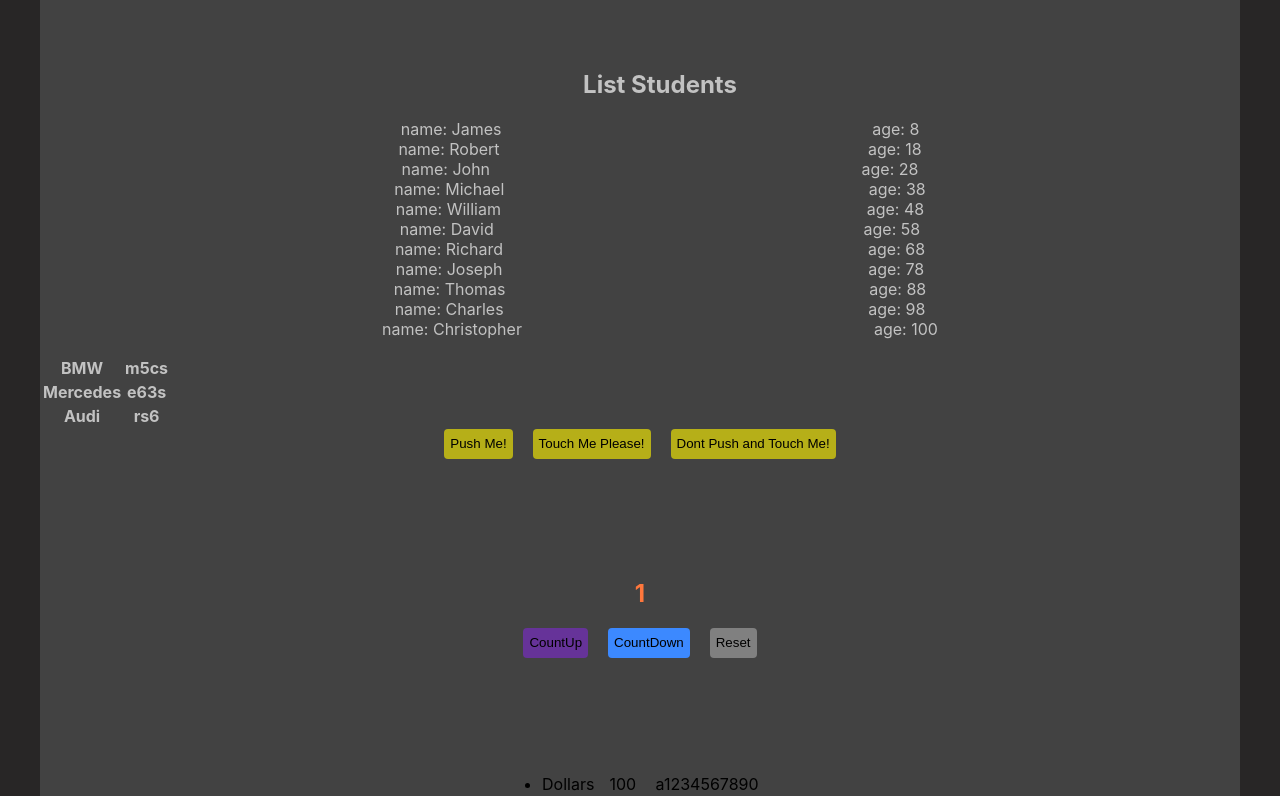
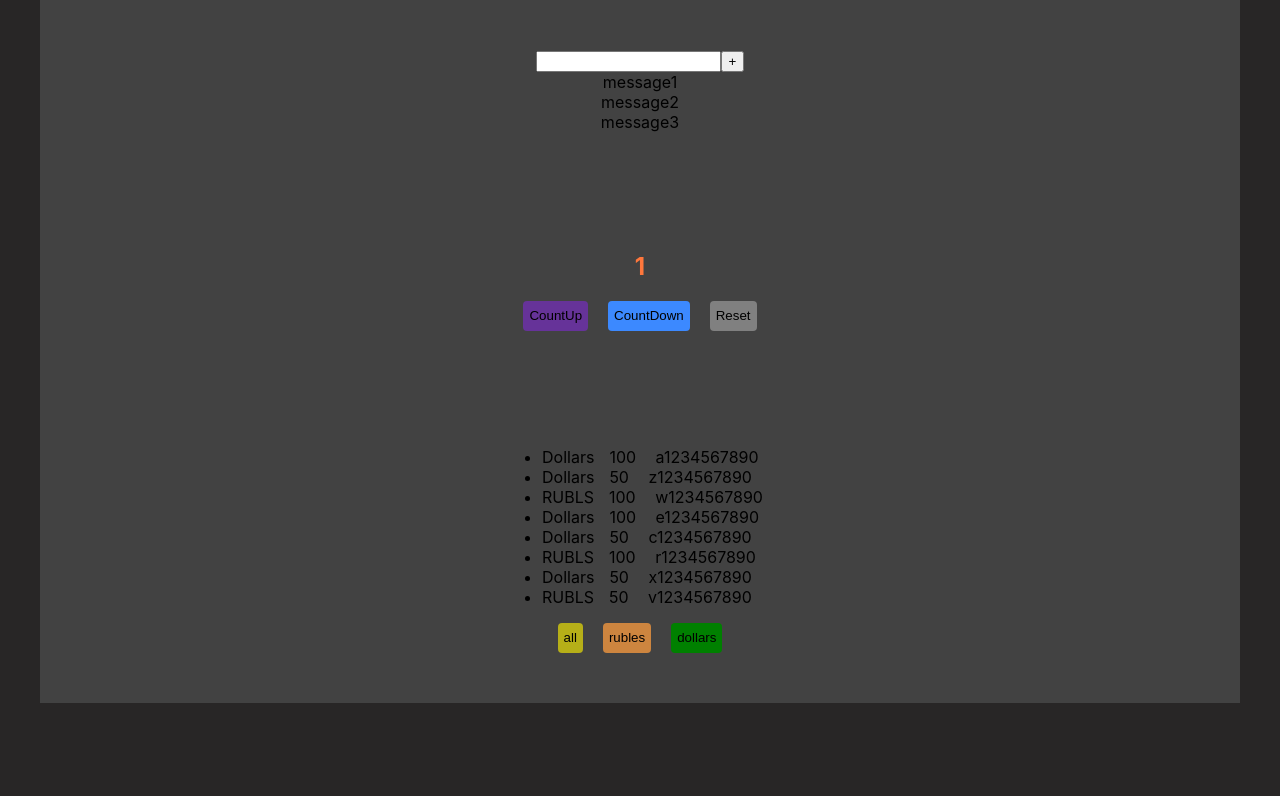
Before and after one commit to hadsome-Droid/MicroTasks, a React (Create React App) app: page / in a window 1280 px wide. Shown: the top 796 px of the page. Built offline with nearby package versions, Linux system fonts and the light colour scheme.

Commit message:
universal input complete 1/2

```diff
--- a/src/App.tsx
+++ b/src/App.tsx
@@ -6,6 +6,9 @@ import {Container} from "./components/Container";
 import {UniversalButton} from "./components/universalbutton/UniversalButton";
 import {PracticeUseState} from "./components/practiceusestate/PracticeUseState";
 import {ScopeMoney} from "./components/scopemoney/ScoupeMoney";
+import {Chat} from "./components/chat/Chat";
+
+
 
 
 function App() {
@@ -49,11 +52,12 @@ function App() {
     return (
         <>
             <Container>
-                <ListStudents students={currentStudent}/>
+                <Chat/>
+                {/*<ListStudents students={currentStudent}/>*/}
                 {/*<Button />*/}
-                <UniversalButton name={'Push Me!'} callBack={() => ButtonPush('robert', 21)}/>
-                <UniversalButton name={'Touch Me Please!'} callBack={() => ButtonTouch('Mary', 15)}/>
-                <UniversalButton name={'Dont Push and Touch Me!'} callBack={()=>StupidButton('all')}/>
+                {/*<UniversalButton name={'Push Me!'} callBack={() => ButtonPush('robert', 21)}/>*/}
+                {/*<UniversalButton name={'Touch Me Please!'} callBack={() => ButtonTouch('Mary', 15)}/>*/}
+                {/*<UniversalButton name={'Dont Push and Touch Me!'} callBack={()=>StupidButton('all')}/>*/}
             </Container>
             <PracticeUseState/>
             <ScopeMoney/>
--- /dev/null
+++ b/src/components/chat/Chat.tsx
@@ -0,0 +1,41 @@
+import React, {useState} from 'react';
+import {UniversalInput} from "../universalInput/UniversalInput";
+import styled from "styled-components";
+
+
+export const Chat = () => {
+
+    const server = [
+        {message: 'message1'},
+        {message: 'message2'},
+        {message: 'message3'},
+    ]
+
+    let [messages, setMessage] = useState(server)
+
+    const addMessage = (title: string) => {
+        console.log(title)
+        let newMessage = {message: 'DRFE'}
+        setMessage([...server, newMessage])
+    }
+
+    return (
+        <div>
+            <UniversalInput addMessage={addMessage}/>
+            <MessageBox>
+                {messages.map((el, index) => {
+                    return (
+                        <span>{el.message}</span>
+                    )
+                })}
+            </MessageBox>
+        </div>
+
+    );
+};
+
+const MessageBox = styled.div`
+  display: flex;
+  flex-direction: column;
+  align-items: center;
+`
--- /dev/null
+++ b/src/components/universalInput/UniversalInput.tsx
@@ -0,0 +1,31 @@
+import React, {ChangeEvent, useState} from 'react';
+
+
+export type UniversalInputPropsType = {
+    addMessage: (title: string) => void
+}
+
+// export type MessagesPropsType = {
+//     messages: MessageType[]
+// }
+
+
+export const UniversalInput = (props: UniversalInputPropsType) => {
+    let [title, setTitle] = useState('')
+    console.log(title)
+
+
+    const onChangeInputHandler = (event: ChangeEvent<HTMLInputElement>) => {
+        setTitle(event.currentTarget.value)
+    }
+
+    const onClickButtonHandler = () => {
+        props.addMessage(title)
+    }
+    return (
+        <div>
+            <input type="text" onChange={onChangeInputHandler}/>
+            <button onClick={onClickButtonHandler}>+</button>
+        </div>
+    );
+};
```
